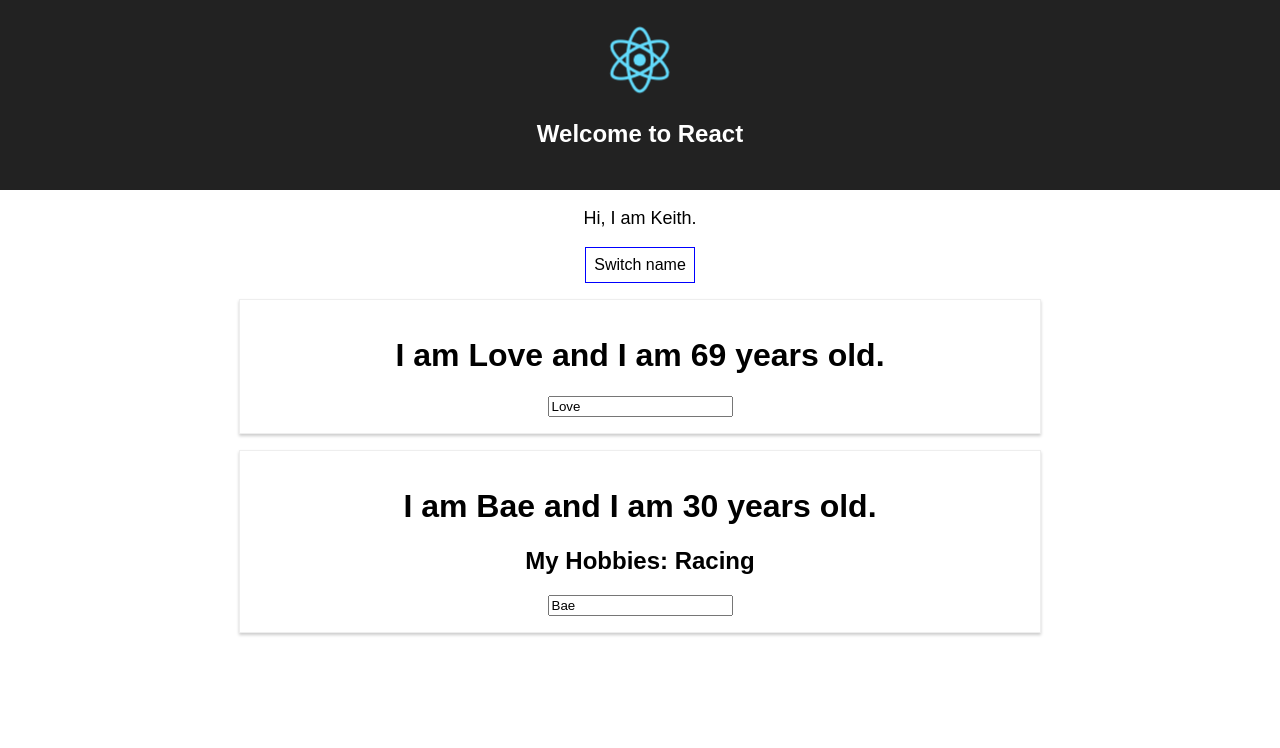
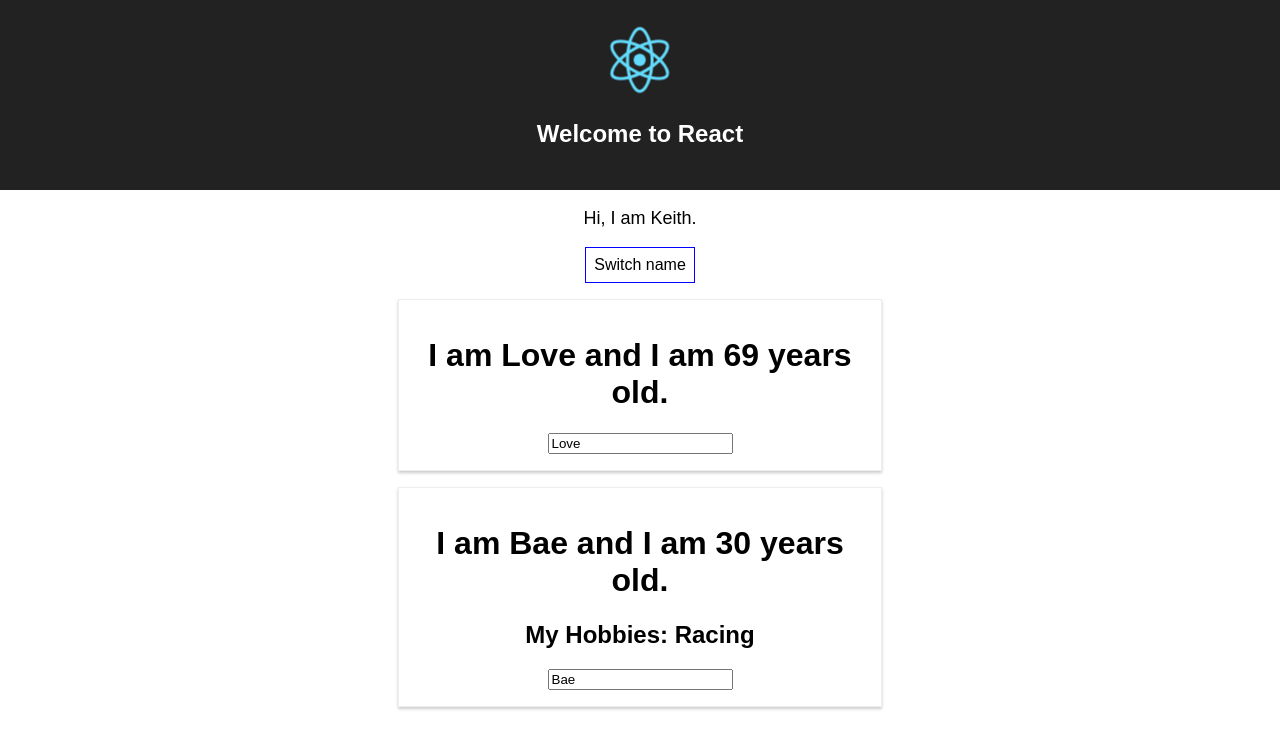
Before and after one commit to keithTJ/Techjini, a React (Create React App) app: page / in a window 1280 px wide. Shown: the top 748 px of the page. Built offline with nearby package versions, Linux system fonts and the light colour scheme.

Commit message:
react-radium

```diff
--- a/package.json
+++ b/package.json
@@ -6,7 +6,8 @@
     "radium": "^0.26.0",
     "react": "^16.13.1",
     "react-dom": "^16.13.1",
-    "react-scripts": "1.1.5"
+    "react-scripts": "1.1.5",
+    "styled-components": "^5.1.1"
   },
   "scripts": {
     "start": "react-scripts start",
--- a/src/App.js
+++ b/src/App.js
@@ -1,6 +1,8 @@
 import React, { Component } from 'react';
 import logo from './logo.svg';
+import Radium, { StyleRoot } from 'radium';
 import './App.css';
+
 import Person from './Person/Person';
 
 
@@ -44,6 +46,7 @@
     };
 
     return (
+      <StyleRoot>
         <div className="App">
           <header className="App-header">
             <img src={logo} className="App-logo" alt="logo" />
@@ -56,11 +59,11 @@
           <Person name ={this.state.persons[0].name} age={this.state.persons[0].age} />
           <Person name ={this.state.persons[1].name} age={this.state.persons[1].age}
           click={this.switchNameHandler.bind(this, 'Super Sexy')} changed={this.nameChangeHandler}> My Hobbies: Racing </Person>
-
         </div>
+      </StyleRoot>
     );
     // return React.createElement('div', {className: 'App'}, React.createElement('h1', null, 'Does this work now'));
   }
 }
 
-export default App;
+export default Radium(App);
--- a/src/Person/Person.js
+++ b/src/Person/Person.js
@@ -1,9 +1,15 @@
 import React from 'react';
+import Radium from 'radium';
 import './Person.css';
 
 const person = (props) => {
+    const style = {
+        '@media (min-width: 500px)': {
+            width: '450px'
+        }
+    };
     return (
-        <div className = "Person">
+        <div className="Person" style={style}>
             <h1 onClick={props.click}>I am {props.name} and I am {props.age} years old.</h1>
             <h2> {props.children} </h2>
             <input type="text" onChange={props.changed} value={props.name} />
@@ -11,4 +17,4 @@
     )
 };
 
-export default person;
+export default Radium(person);
```
Also changed, not shown: 1 other file (tests, documents, lock files or other folders). Lines whose indentation alone changed are shown as unchanged.
